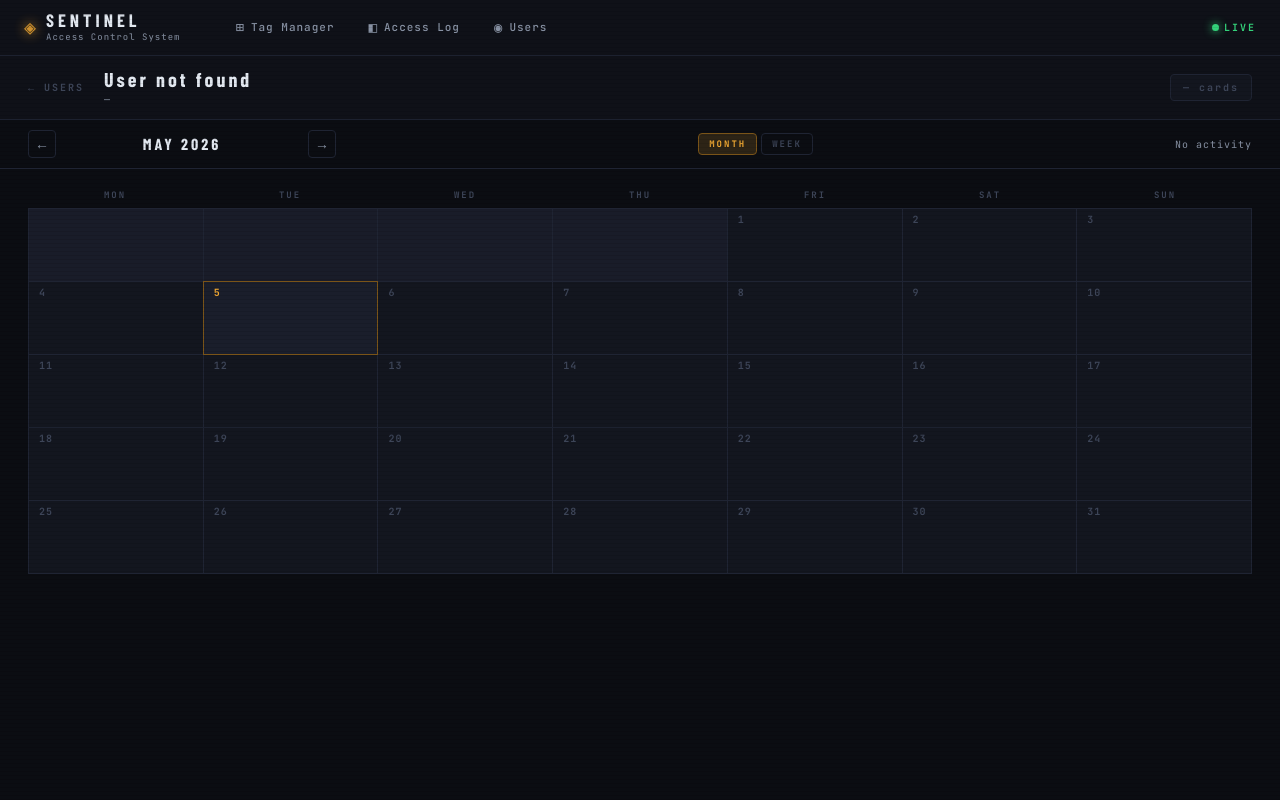
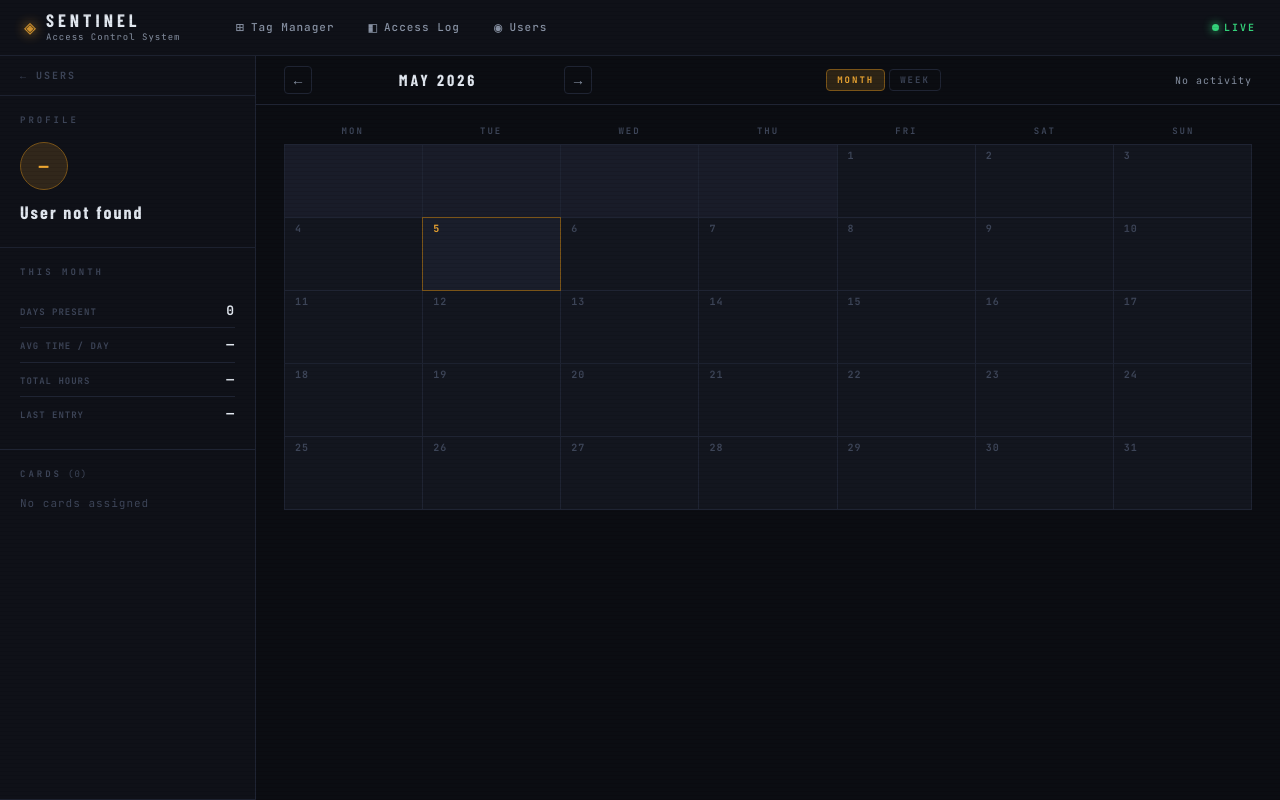
Before and after one commit to squash332/nfc_reader, a FastAPI app: page /user/1 in a window 1280 px wide. Run offline with FastAPI, Linux system fonts and the light colour scheme; data that the repository does not hold is empty.

Commit message:
add user profile

```diff
--- a/backend/routes.py
+++ b/backend/routes.py
@@ -342,6 +342,87 @@ def get_present_users():
     return {"users": [dict(r) for r in rows]}
 
 
+@router.get("/user/{user_id}/stats")
+def get_user_stats(user_id: int):
+    conn = get_connection()
+    cursor = conn.cursor()
+
+    now = datetime.now()
+    month_start = datetime(now.year, now.month, 1)
+
+    cursor.execute(
+        """
+        SELECT e.event_time, e.event_type
+        FROM events e
+        JOIN cards c ON e.card_id = c.id
+        WHERE c.user_id = ? AND e.event_time >= ? AND e.event_type != 'rejected'
+        ORDER BY e.event_time ASC
+        """,
+        (user_id, month_start),
+    )
+    events = cursor.fetchall()
+
+    by_date = {}
+    for e in events:
+        date, etype = e["event_time"][:10], e["event_type"]
+        if date not in by_date:
+            by_date[date] = {}
+        if etype == "in" and "in" not in by_date[date]:
+            by_date[date]["in"] = e["event_time"][11:16]
+        if etype == "out":
+            by_date[date]["out"] = e["event_time"][11:16]
+
+    days_present = sum(1 for d in by_date.values() if "in" in d)
+
+    durations = []
+    for d in by_date.values():
+        if "in" in d and "out" in d:
+            ih, im = map(int, d["in"].split(":"))
+            oh, om = map(int, d["out"].split(":"))
+            dur = (oh * 60 + om) - (ih * 60 + im)
+            if dur > 0:
+                durations.append(dur)
+
+    avg_minutes   = round(sum(durations) / len(durations)) if durations else None
+    total_minutes = sum(durations)
+
+    cursor.execute(
+        """
+        SELECT e.event_time FROM events e
+        JOIN cards c ON e.card_id = c.id
+        WHERE c.user_id = ? AND e.event_type = 'in'
+        ORDER BY e.event_time DESC LIMIT 1
+        """,
+        (user_id,),
+    )
+    last_row = cursor.fetchone()
+    conn.close()
+
+    return {
+        "days_present": days_present,
+        "avg_minutes": avg_minutes,
+        "total_minutes": total_minutes,
+        "last_seen": last_row["event_time"] if last_row else None,
+    }
+
+
+@router.get("/user/{user_id}/cards")
+def get_user_cards_list(user_id: int):
+    conn = get_connection()
+    cursor = conn.cursor()
+    cursor.execute(
+        """
+        SELECT card_uid, description, is_active
+        FROM cards WHERE user_id = ?
+        ORDER BY is_active DESC, created_at ASC
+        """,
+        (user_id,),
+    )
+    rows = cursor.fetchall()
+    conn.close()
+    return {"cards": [dict(r) for r in rows]}
+
+
 @router.get("/user")
 def get_users():
     conn = get_connection()
--- a/frontend/static/user_detail.css
+++ b/frontend/static/user_detail.css
@@ -1,65 +1,180 @@
 /* ── LAYOUT ── */
 .ud-layout {
     display: flex;
-    flex-direction: column;
+    flex-direction: row;
     flex: 1;
     overflow: hidden;
 }
 
-/* ── USER INFO BAR ── */
-.ud-infobar {
+/* ── SIDEBAR ── */
+.ud-sidebar {
+    width: 256px;
+    flex-shrink: 0;
+    background: var(--bg-panel);
+    border-right: 1px solid var(--border);
+    overflow-y: auto;
     display: flex;
-    align-items: center;
-    gap: 20px;
-    padding: 12px 28px;
-    background: var(--bg-panel);
-    border-bottom: 1px solid var(--border);
-    flex-shrink: 0;
+    flex-direction: column;
 }
 
+.ud-sidebar::-webkit-scrollbar { width: 4px; }
+.ud-sidebar::-webkit-scrollbar-thumb { background: var(--border-lit); border-radius: 2px; }
+
 .ud-back {
+    display: block;
+    padding: 12px 20px;
     font-size: 10px;
     font-weight: 700;
     letter-spacing: 2px;
     color: var(--text-dim);
     text-decoration: none;
+    border-bottom: 1px solid var(--border);
     flex-shrink: 0;
     transition: color 0.15s;
 }
 .ud-back:hover { color: var(--amber); }
 
-.ud-identity {
+.ud-section {
+    padding: 18px 20px;
+    border-bottom: 1px solid var(--border);
+}
+
+.ud-section-title {
+    font-size: 9px;
+    font-weight: 700;
+    letter-spacing: 3px;
+    color: var(--text-dim);
+    margin-bottom: 14px;
     display: flex;
-    flex-direction: column;
-    gap: 2px;
-    flex: 1;
+    align-items: center;
+    gap: 6px;
+}
+
+/* ── PROFILE ── */
+.ud-avatar {
+    width: 48px;
+    height: 48px;
+    border-radius: 50%;
+    background: var(--amber-glow);
+    border: 1px solid var(--amber-dim);
+    display: flex;
+    align-items: center;
+    justify-content: center;
+    font-family: var(--font-display);
+    font-size: 18px;
+    font-weight: 700;
+    color: var(--amber);
+    letter-spacing: 1px;
+    margin-bottom: 12px;
 }
 
 .ud-name {
     font-family: var(--font-display);
-    font-size: 20px;
+    font-size: 18px;
     font-weight: 700;
-    letter-spacing: 3px;
+    letter-spacing: 2px;
     color: var(--text-primary);
-    line-height: 1.1;
+    line-height: 1.2;
+    margin-bottom: 6px;
 }
 
-.ud-meta {
+.ud-field {
     font-size: 10px;
     color: var(--text-secondary);
+    letter-spacing: 0.5px;
+    margin-bottom: 3px;
+}
+
+.ud-email-field {
+    color: var(--text-dim);
+    word-break: break-all;
+}
+
+.ud-since {
+    font-size: 9px;
+    color: var(--text-dim);
+    letter-spacing: 1px;
+    margin-top: 6px;
+}
+
+/* ── STATS ── */
+.ud-stat {
+    display: flex;
+    align-items: baseline;
+    justify-content: space-between;
+    padding: 7px 0;
+    border-bottom: 1px solid var(--border);
+}
+
+.ud-stat-last { border-bottom: none; }
+
+.ud-stat-label {
+    font-size: 9px;
+    font-weight: 700;
+    letter-spacing: 1px;
+    color: var(--text-dim);
+}
+
+.ud-stat-value {
+    font-size: 13px;
+    font-weight: 700;
+    letter-spacing: 1px;
+    color: var(--text-primary);
+}
+
+/* ── CARDS LIST ── */
+.ud-section-cards { flex: 1; }
+
+.ud-card-count {
+    font-size: 9px;
+    color: var(--text-dim);
+    letter-spacing: 1px;
+    font-weight: 400;
+}
+
+.ud-cards-list {
+    display: flex;
+    flex-direction: column;
+    gap: 8px;
+}
+
+.ud-card-item {
+    display: flex;
+    align-items: center;
+    justify-content: space-between;
+    gap: 8px;
+    padding: 8px 10px;
+    background: var(--bg-card);
+    border: 1px solid var(--border);
+    border-radius: var(--radius);
+}
+
+.ud-card-uid {
+    font-size: 11px;
+    color: var(--amber);
+    letter-spacing: 0.5px;
+    font-weight: 500;
+}
+
+.ud-card-desc {
+    font-size: 10px;
+    color: var(--text-dim);
+    margin-top: 2px;
+    letter-spacing: 0.5px;
+}
+
+.ud-no-cards {
+    font-size: 11px;
+    color: var(--text-dim);
     letter-spacing: 1px;
 }
 
-.ud-cards-badge {
-    font-size: 10px;
-    font-weight: 700;
-    letter-spacing: 2px;
-    color: var(--text-dim);
-    background: var(--bg-card);
-    border: 1px solid var(--border);
-    padding: 5px 12px;
-    border-radius: var(--radius);
-    flex-shrink: 0;
+/* ── MAIN (calendar side) ── */
+.ud-main {
+    flex: 1;
+    overflow: hidden;
+    display: flex;
+    flex-direction: column;
 }
 
 /* ── CALENDAR CONTROLS ── */
@@ -201,7 +316,7 @@
     opacity: 0.35;
 }
 
-.cal-day.has-full   { border-left-color: var(--green); }
+.cal-day.has-full    { border-left-color: var(--green); }
 .cal-day.has-in-only { border-left-color: var(--amber); }
 
 .cal-day.is-today {
--- a/frontend/static/user_detail.js
+++ b/frontend/static/user_detail.js
@@ -29,6 +29,16 @@ async function fetchUserInfo() {
     return res.json();
 }
 
+async function fetchUserStats() {
+    const res = await fetch(`/user/${userId}/stats`);
+    return res.json();
+}
+
+async function fetchUserCards() {
+    const res = await fetch(`/user/${userId}/cards`);
+    return res.json();
+}
+
 async function fetchMonthEvents(year, month) {
     const monthStr = `${year}-${String(month).padStart(2, '0')}`;
     const res = await fetch(`/user/${userId}/events?month=${monthStr}`);
@@ -43,7 +53,14 @@ async function fetchWeekEvents(monday) {
 }
 
 
-// ── USER INFO ─────────────────────────────────────────────────────────────────
+// ── SIDEBAR LOADERS ───────────────────────────────────────────────────────────
+
+function fmtMins(mins) {
+    if (!mins) return '—';
+    const h = Math.floor(mins / 60);
+    const m = mins % 60;
+    return h ? `${h}h ${m}m` : `${m}m`;
+}
 
 async function loadUserInfo() {
     const data = await fetchUserInfo();
@@ -53,9 +70,62 @@ async function loadUserInfo() {
     }
     const u = data.user;
     document.title = `SENTINEL — ${u.full_name}`;
+
+    const initials = u.full_name.split(' ').map(w => w[0]).join('').slice(0, 2).toUpperCase();
+    document.getElementById('ud-avatar').textContent = initials;
     document.getElementById('ud-name').textContent = u.full_name;
-    document.getElementById('ud-meta').textContent = [u.email, u.position].filter(Boolean).join(' · ');
-    document.getElementById('ud-cards').textContent = `${u.card_count} card${u.card_count !== 1 ? 's' : ''}`;
+    if (u.position) document.getElementById('ud-position').textContent = u.position;
+    if (u.email)    document.getElementById('ud-email').textContent = u.email;
+    if (u.created_at) {
+        const since = new Date(u.created_at.replace(' ', 'T'))
+            .toLocaleDateString('en-GB', { month: 'short', year: 'numeric' });
+        document.getElementById('ud-since').textContent = `SINCE ${since.toUpperCase()}`;
+    }
+}
+
+async function loadStats() {
+    const data = await fetchUserStats();
+    document.getElementById('stat-days').textContent  = data.days_present ?? '—';
+    document.getElementById('stat-avg').textContent   = fmtMins(data.avg_minutes);
+    document.getElementById('stat-total').textContent = fmtMins(data.total_minutes);
+
+    if (data.last_seen) {
+        const d = new Date(data.last_seen.replace(' ', 'T'));
+        const isToday = d.toDateString() === new Date().toDateString();
+        document.getElementById('stat-last').textContent = isToday
+            ? `TODAY ${data.last_seen.slice(11, 16)}`
+            : d.toLocaleDateString('en-GB', { day: 'numeric', month: 'short' }).toUpperCase();
+    }
+}
+
+async function loadCards() {
+    const data = await fetchUserCards();
+    const cards = data.cards || [];
+    document.getElementById('ud-card-count').textContent = `(${cards.length})`;
+
+    const container = document.getElementById('ud-cards-list');
+    container.innerHTML = '';
+
+    if (cards.length === 0) {
+        container.innerHTML = '<div class="ud-no-cards">No cards assigned</div>';
+        return;
+    }
+
+    cards.forEach(c => {
+        const item = document.createElement('div');
+        item.className = 'ud-card-item';
+        item.innerHTML = `
+            <div>
+                <div class="ud-card-uid">${c.card_uid}</div>
+                ${c.description ? `<div class="ud-card-desc">${c.description}</div>` : ''}
+            </div>
+            <span class="card-status-badge ${c.is_active ? 'badge-active' : 'badge-inactive'}">
+                <span class="badge-dot"></span>
+                ${c.is_active ? 'VALID' : 'INVALID'}
+            </span>
+        `;
+        container.appendChild(item);
+    });
 }
 
 
@@ -248,6 +318,8 @@ function setViewMode(mode) {
 
 window.onload = async () => {
     await loadUserInfo();
+    loadStats();
+    loadCards();
 
     const now = new Date();
     await loadMonth(now.getFullYear(), now.getMonth() + 1);
--- a/frontend/templates/user_detail.html
+++ b/frontend/templates/user_detail.html
@@ -38,15 +38,54 @@
         <!-- ── BODY ── -->
         <div class="ud-layout">
 
-            <!-- ── USER INFO BAR ── -->
-            <div class="ud-infobar">
+            <!-- ── SIDEBAR ── -->
+            <aside class="ud-sidebar">
+
                 <a href="/users" class="ud-back">← USERS</a>
-                <div class="ud-identity">
-                    <span class="ud-name" id="ud-name">—</span>
-                    <span class="ud-meta" id="ud-meta">—</span>
+
+                <!-- Profile -->
+                <div class="ud-section">
+                    <div class="ud-section-title">PROFILE</div>
+                    <div class="ud-avatar" id="ud-avatar">—</div>
+                    <div class="ud-name" id="ud-name">—</div>
+                    <div class="ud-field" id="ud-position"></div>
+                    <div class="ud-field ud-email-field" id="ud-email"></div>
+                    <div class="ud-field ud-since" id="ud-since"></div>
                 </div>
-                <div class="ud-cards-badge" id="ud-cards">— cards</div>
+
+                <!-- This month stats -->
+                <div class="ud-section">
+                    <div class="ud-section-title">THIS MONTH</div>
+                    <div class="ud-stat">
+                        <span class="ud-stat-label">DAYS PRESENT</span>
+                        <span class="ud-stat-value" id="stat-days">—</span>
                     </div>
+                    <div class="ud-stat">
+                        <span class="ud-stat-label">AVG TIME / DAY</span>
+                        <span class="ud-stat-value" id="stat-avg">—</span>
+                    </div>
+                    <div class="ud-stat">
+                        <span class="ud-stat-label">TOTAL HOURS</span>
+                        <span class="ud-stat-value" id="stat-total">—</span>
+                    </div>
+                    <div class="ud-stat ud-stat-last">
+                        <span class="ud-stat-label">LAST ENTRY</span>
+                        <span class="ud-stat-value" id="stat-last">—</span>
+                    </div>
+                </div>
+
+                <!-- Assigned cards -->
+                <div class="ud-section ud-section-cards">
+                    <div class="ud-section-title">
+                        CARDS <span class="ud-card-count" id="ud-card-count"></span>
+                    </div>
+                    <div class="ud-cards-list" id="ud-cards-list"></div>
+                </div>
+
+            </aside>
+
+            <!-- ── MAIN (calendar) ── -->
+            <div class="ud-main">
 
                 <!-- ── CALENDAR CONTROLS ── -->
                 <div class="cal-controls">
@@ -77,6 +116,8 @@
                 </div>
 
             </div>
+
+        </div>
     </div>
 
     <script type="module" src="/static/user_detail.js"></script>
```
Lines whose indentation alone changed are shown as unchanged.
